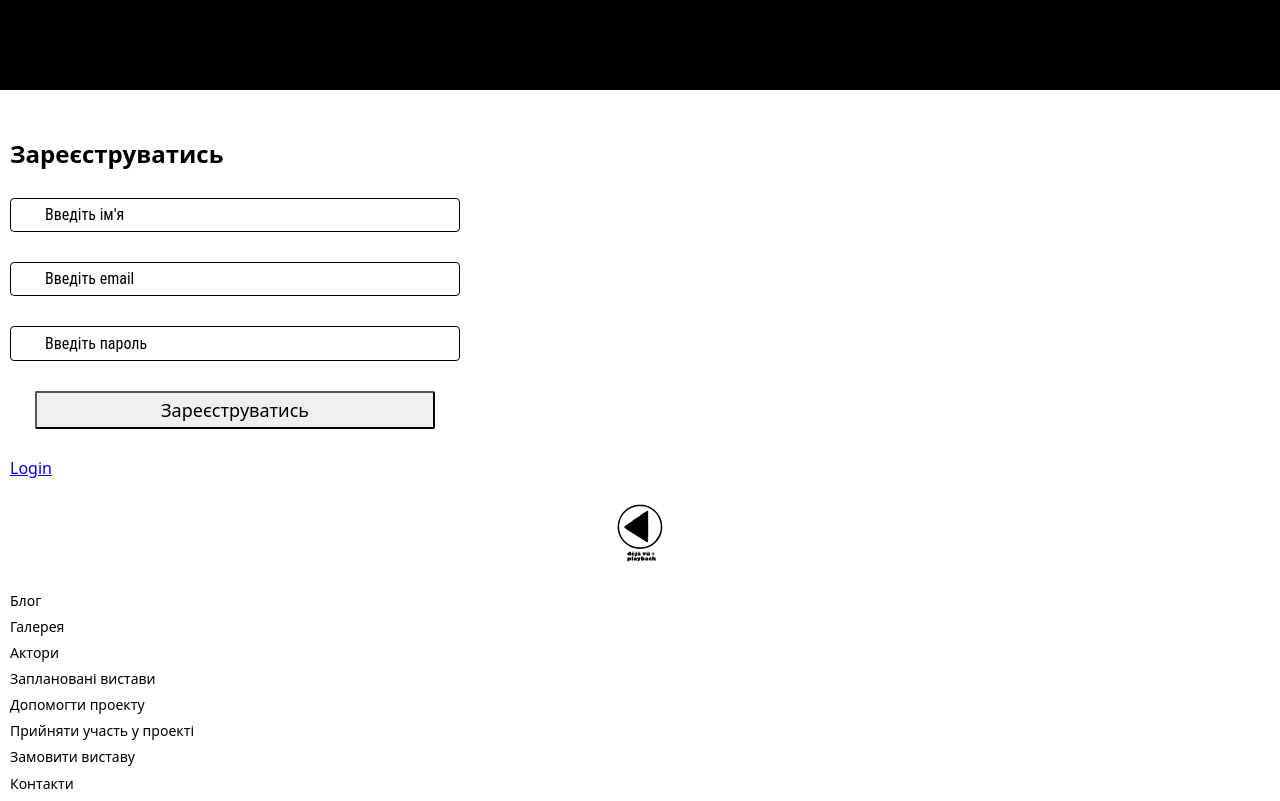
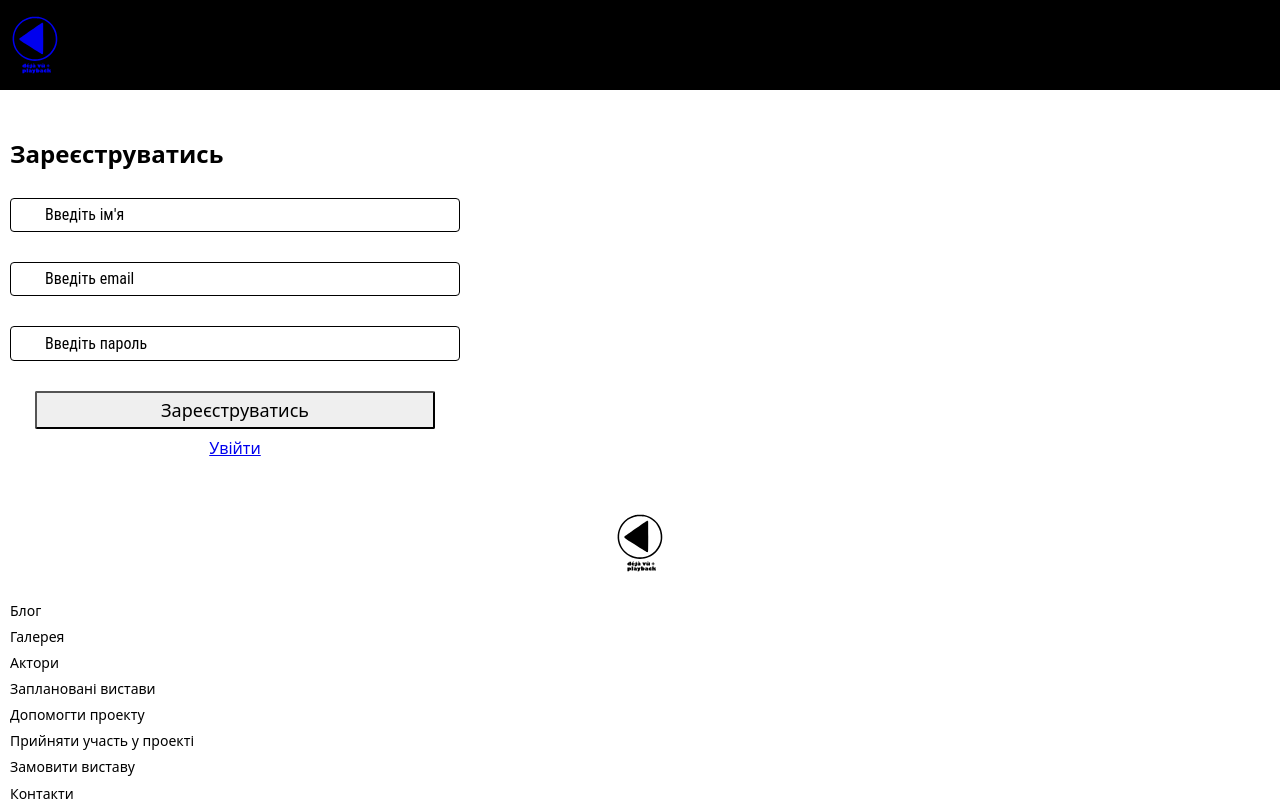
Before and after one commit to playsoksana/playback-theatre, a React (Create React App) app: page /enter/registration in a window 1280 px wide. Shown: the top 801 px of the page. Built offline with nearby package versions, Linux system fonts and the light colour scheme; no server answers.

Commit message:
added link on logo

```diff
--- a/src/components/Forms/Login/Login.js
+++ b/src/components/Forms/Login/Login.js
@@ -48,8 +48,10 @@ const Login = ({ onSubmitForm }) => {
         required
       />
       <Button type="submit">Увійти</Button>
+
+      <NavLink className={style.Link} to='/enter/registration'>Реєстрація</NavLink>
     </form>
-    <NavLink to='/enter/registration'>Regist</NavLink>
+
    </>
   );
 };
--- a/src/components/Forms/Login/Login.module.scss
+++ b/src/components/Forms/Login/Login.module.scss
@@ -12,3 +12,9 @@
 .Title {
     margin: 0 0 30px;
 }
+
+.Link {
+    display: flex;
+    justify-content: center;
+    margin: 10px 0 0 ;
+}
--- a/src/components/Forms/Registration/Registration.js
+++ b/src/components/Forms/Registration/Registration.js
@@ -63,8 +63,9 @@ const Registration = ({ onSubmitForm }) => {
       />
 
       <Button type="submit">Зареєструватись</Button>
+      <NavLink className={style.Link} to='/enter/login'>Увійти</NavLink>
     </form>
-    <NavLink to='/enter/login'>Login</NavLink>
+
     </>
   );
 };
--- a/src/components/Forms/Registration/Registration.module.scss
+++ b/src/components/Forms/Registration/Registration.module.scss
@@ -12,3 +12,9 @@
 .Title {
     margin: 0 0 30px;
 }
+
+.Link {
+    display: flex;
+    justify-content: center;
+    margin: 10px 0 0 ;
+}
--- a/src/components/Header/Header.js
+++ b/src/components/Header/Header.js
@@ -1,4 +1,5 @@
 import React, { useEffect, useState } from "react";
+import { NavLink } from "react-router-dom";
 import style from "./Header.module.scss";
 
 import Container from "../Container";
@@ -42,7 +43,10 @@ function Header() {
     <header className={style[classHeader]}>
       <Container>
         <nav className={style.Nav}>
-          <Logo />
+        <NavLink to='/'>
+        <Logo />
+        </NavLink>
+
           <MenuNav />
 
           <Menu onToggleModal={onToggleModal} />
--- a/src/components/User/User.js
+++ b/src/components/User/User.js
@@ -38,7 +38,7 @@ const User = () => {
         <>
           <UserSvg className={style.User}></UserSvg>
           <NavLink className={style.Enter} to="/enter/login">
-            Enter
+            Увійти
           </NavLink>
         </>
       )}
```
